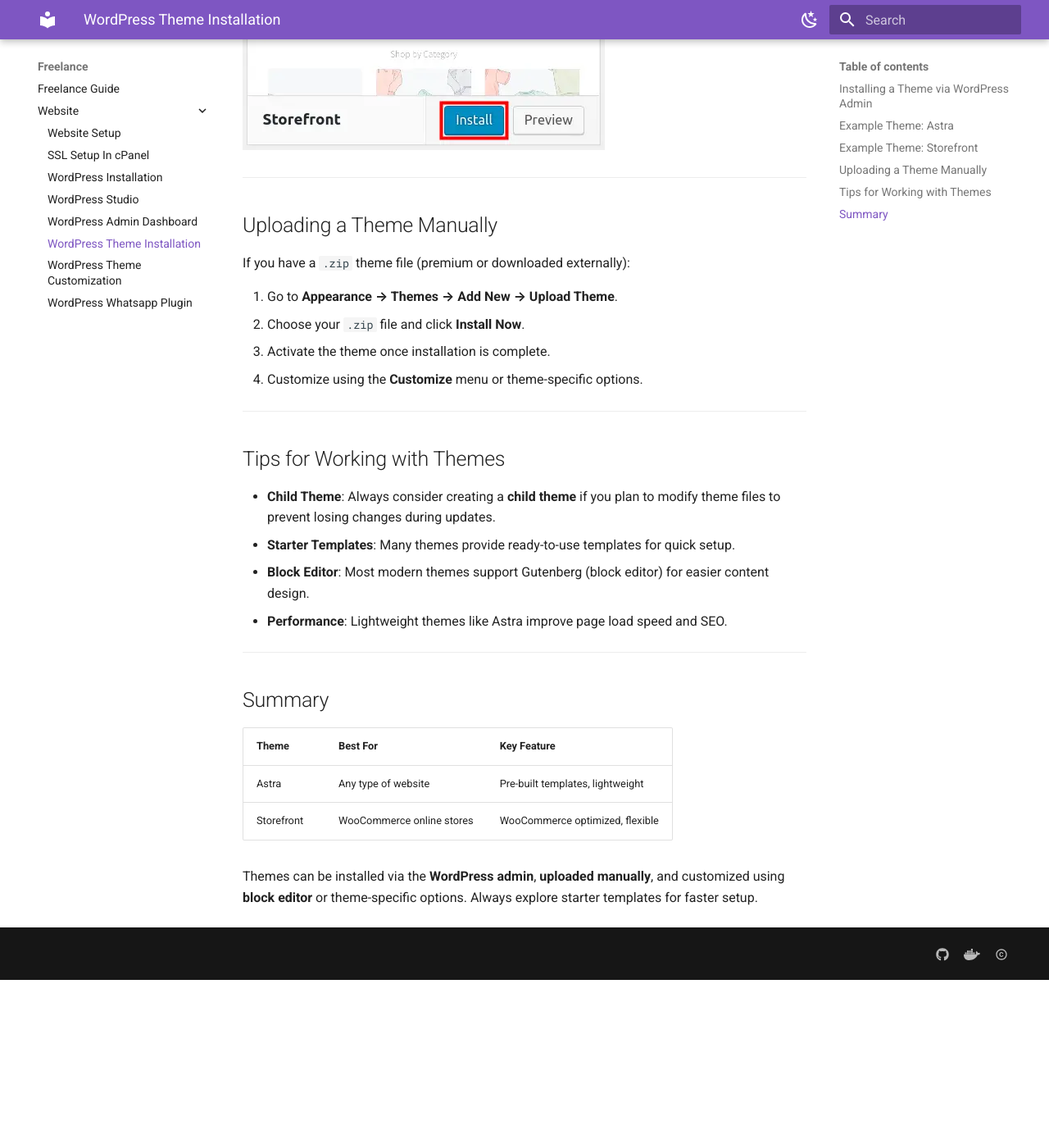
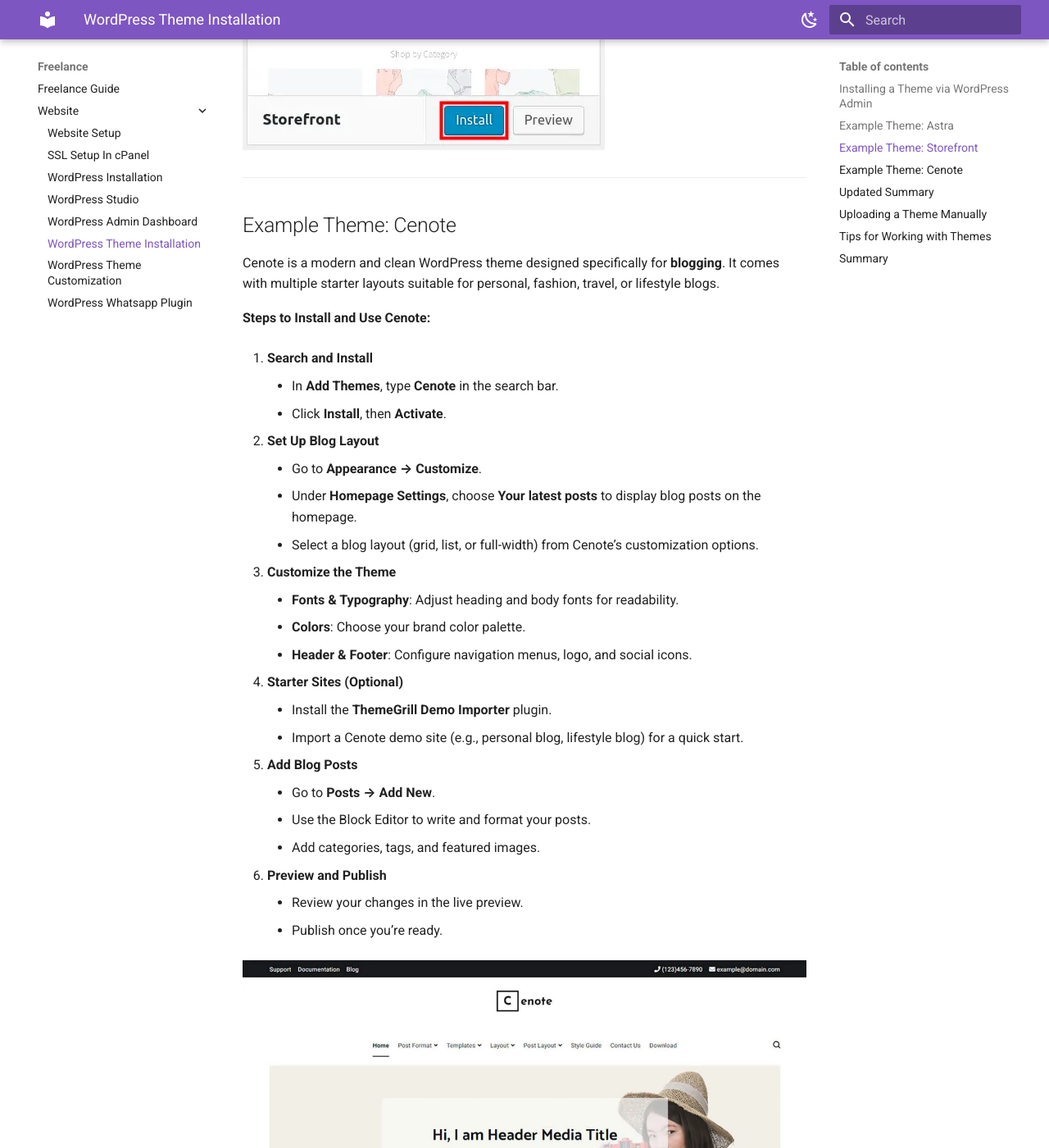
Before and after one commit to ozgurryazilimci/dev-notes, an MkDocs documentation site: the page built from docs/freelance/website/wordpress-theme-installation.md, in a window 1280 px wide and 1400 px high, scrolled down 2338 px. Shown: the whole window at 82% size. Built offline with MkDocs 1.6.1 and Material for MkDocs 9.7.7, drawn with Linux system fonts in a browser that asks for light colours; before the commit the page ends 3533 px from its top, so only the background shows below that; some of the changed text lies outside the part shown.

Commit message:
Add wordpress cenote theme

```diff
--- a/docs/freelance/website/wordpress-theme-installation.md
+++ b/docs/freelance/website/wordpress-theme-installation.md
@@ -66,6 +66,54 @@
 
 ---
 
+## Example Theme: Cenote
+
+Cenote is a modern and clean WordPress theme designed specifically for **blogging**. It comes with multiple starter
+layouts suitable for personal, fashion, travel, or lifestyle blogs.
+
+**Steps to Install and Use Cenote:**
+
+1. **Search and Install**
+    - In **Add Themes**, type **Cenote** in the search bar.
+    - Click **Install**, then **Activate**.
+
+2. **Set Up Blog Layout**
+    - Go to **Appearance → Customize**.
+    - Under **Homepage Settings**, choose **Your latest posts** to display blog posts on the homepage.
+    - Select a blog layout (grid, list, or full-width) from Cenote’s customization options.
+
+3. **Customize the Theme**
+    - **Fonts & Typography**: Adjust heading and body fonts for readability.
+    - **Colors**: Choose your brand color palette.
+    - **Header & Footer**: Configure navigation menus, logo, and social icons.
+
+4. **Starter Sites (Optional)**
+    - Install the **ThemeGrill Demo Importer** plugin.
+    - Import a Cenote demo site (e.g., personal blog, lifestyle blog) for a quick start.
+
+5. **Add Blog Posts**
+    - Go to **Posts → Add New**.
+    - Use the Block Editor to write and format your posts.
+    - Add categories, tags, and featured images.
+
+6. **Preview and Publish**
+    - Review your changes in the live preview.
+    - Publish once you’re ready.
+
+![](<images/cenote.webp>)
+
+---
+
+## Updated Summary
+
+| Theme      | Best For                  | Key Feature                      |
+|------------|---------------------------|----------------------------------|
+| Astra      | Any type of website       | Pre-built templates, lightweight |
+| Storefront | WooCommerce online stores | WooCommerce optimized, flexible  |
+| Cenote     | Blogs & content websites  | Modern layouts, starter demos    |
+
+---
+
 ## Uploading a Theme Manually
 
 If you have a `.zip` theme file (premium or downloaded externally):
```
Also changed, not shown: docs/freelance/website/website-setup.md (+1 -1 lines), docs/freelance/website/images/cenote.webp (added).
